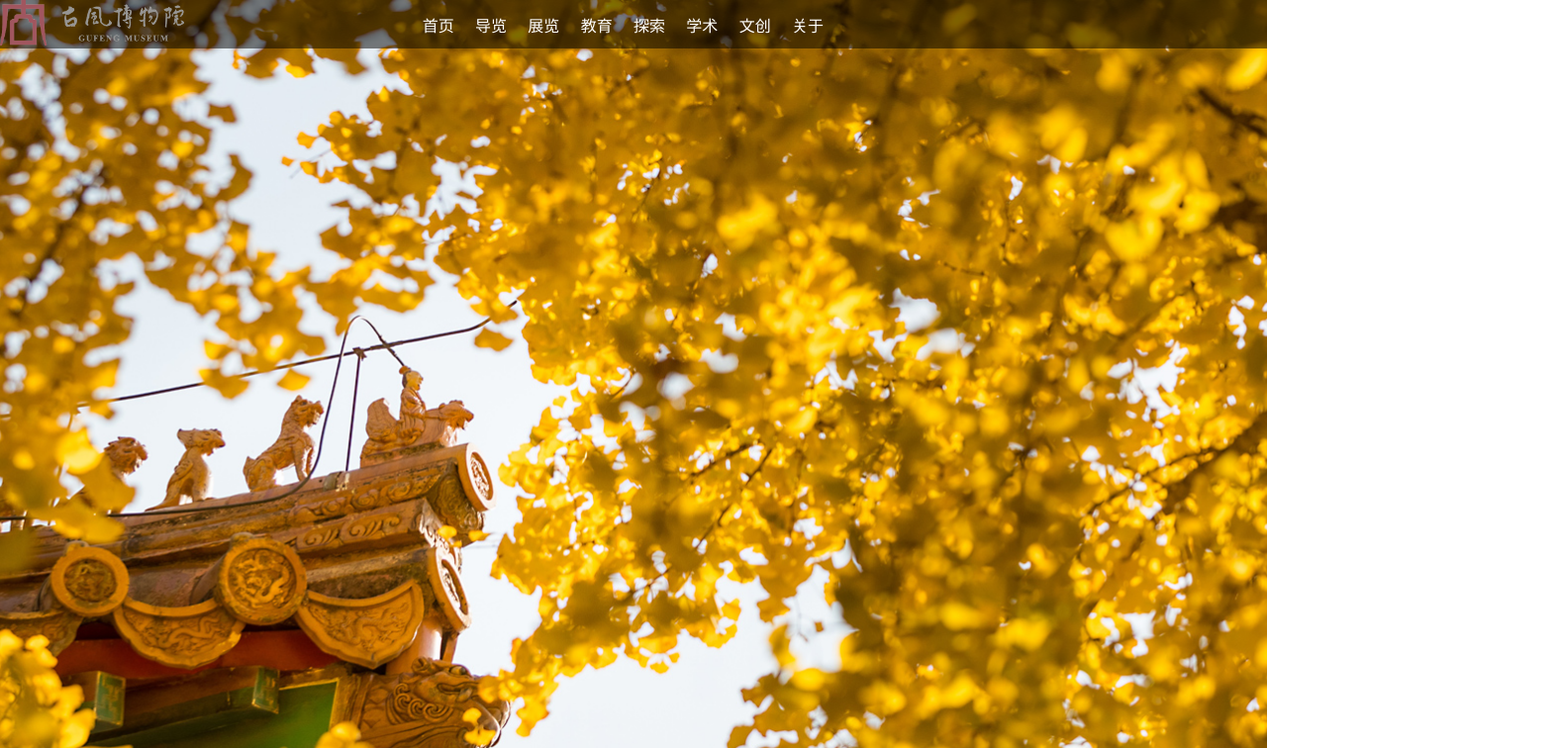
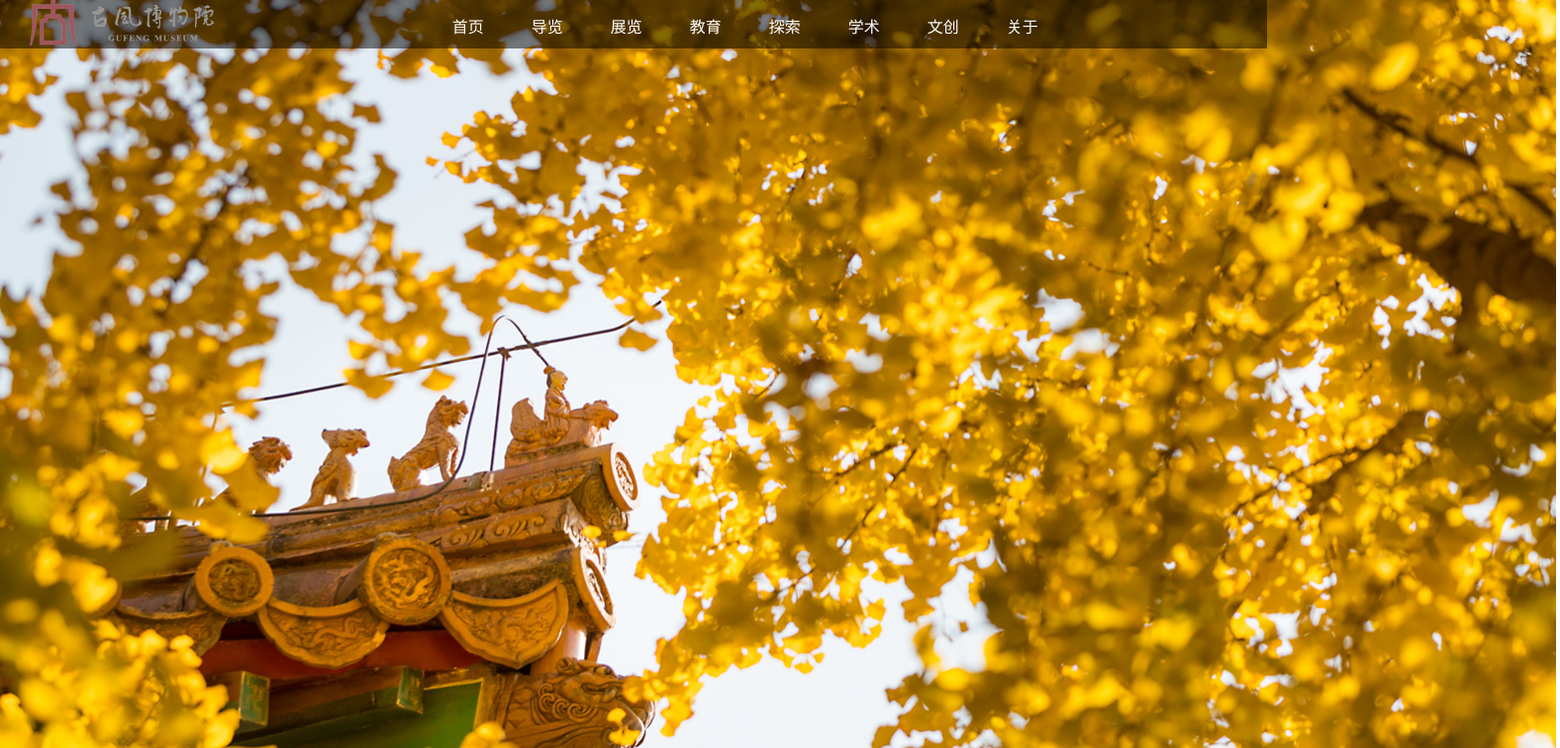
Before and after one commit to sliwu/gfbwy, a Vue app: page / in a window 1280 px wide. Shown: the top 756 px of the page at 99% size, 1576 px wide, since content can reach past the window. Built offline with nearby package versions, Linux system fonts and the light colour scheme.

Commit message:
组件样式范围改为局部样式，添加全局CSS类控制最小宽度

```diff
--- a/src/components/botbar/botbar.vue
+++ b/src/components/botbar/botbar.vue
@@ -1,9 +1,9 @@
-<style>
+<style scoped>
     .botbar {
         background-color: black;
         width: 100%;
         height: 100px;
-
+        overflow:hidden;
     }
 
     .botbar p {
--- a/src/components/carousel/carousel.vue
+++ b/src/components/carousel/carousel.vue
@@ -1,4 +1,4 @@
-<style>
+<style scoped>
 
 </style>
 <template>
--- a/src/components/maincontens/maincontens.vue
+++ b/src/components/maincontens/maincontens.vue
@@ -1,5 +1,5 @@
 <!-- 主体内容宽度一共1572px -->
-<style>
+<style scoped>
     .boxcenter {
         width: 928px;
         height: 940px;
--- a/src/components/topbar/topbar.vue
+++ b/src/components/topbar/topbar.vue
@@ -1,18 +1,18 @@
-<style>
-    * {
-        padding: 0;
-        margin: 0;
-    }
+<style scoped>
+
 
     .topbar {
         position: absolute;
         width: 100%;
-        min-width: 1024px;
         height: 49px;
-        background-color: rgb(0, 0, 0, 0.5);
         z-index: 10;
+
     }
-
+    /* 不设置宽度会被挤小 */
+    .menusize{
+        width: 80px;
+        height: 21px;
+    }
     .menufont-size{
         font-size: 16px;
         color: white;
@@ -25,13 +25,13 @@
 </style>
 
 <template>
-    <el-row class="topbar"  type="flex" align='middle' >
-        <el-col :span="4">
+    <el-row class="topbar"  type="flex" align='middle' :style='{"background-color":"rgba(0, 0, 0,"+opacityA+")"}'>
+        <el-col :span="4" style="margin-left: 30px;">
             <a href="javascript:void(0)">
                 <img :src="logoImgSrc" style="height: 46px;" />
             </a>
         </el-col>
-        <el-col :span='1' :push="4" v-for="item in menuStruc" :key="item.title">
+        <el-col :span='1' :push="4" v-for="item in menuStruc" :key="item.title" class="menusize">
                 <a :href="item.url" class="menufont-size">{{item.title}}</a>
         </el-col>
     </el-row>
@@ -43,7 +43,7 @@
         name: 'topbar',
         data() {
             return {
-                logoImgSrc: imglogoSrc,
+                logoImgSrc: imglogoSrc
             }
         },
         components: {
@@ -53,9 +53,14 @@
 
         },
         props: {
+            // 设置菜单列表
             menuStruc: {
                 title: String,
                 url: String
+            },
+            // 设置背景颜色透明度
+            opacityA:{
+                default:0.5
             }
         }
     }
--- /dev/null
+++ b/src/css/global.css
@@ -0,0 +1,8 @@
+html,body{
+    /* 主体大小不能小于1572px */
+    min-width: 1572px;
+}
+* {
+    padding: 0;
+    margin: 0;
+}
--- a/src/main.js
+++ b/src/main.js
@@ -5,6 +5,7 @@ import store from './store'
 //elementUI导入
 import ElementUI from 'element-ui';
 import 'element-ui/lib/theme-chalk/index.css';
+import '@/css/global.css'
 Vue.use(ElementUI);
 
 Vue.config.productionTip = false
--- a/src/views/Home.vue
+++ b/src/views/Home.vue
@@ -1,6 +1,6 @@
 <template>
   <div>
-    <topbar :menuStruc='menulist'>
+    <topbar :menuStruc='menulist' >
     </topbar>
     <carousel :imgSrc='imgSrc'></carousel>
     <maincontens></maincontens>
```
